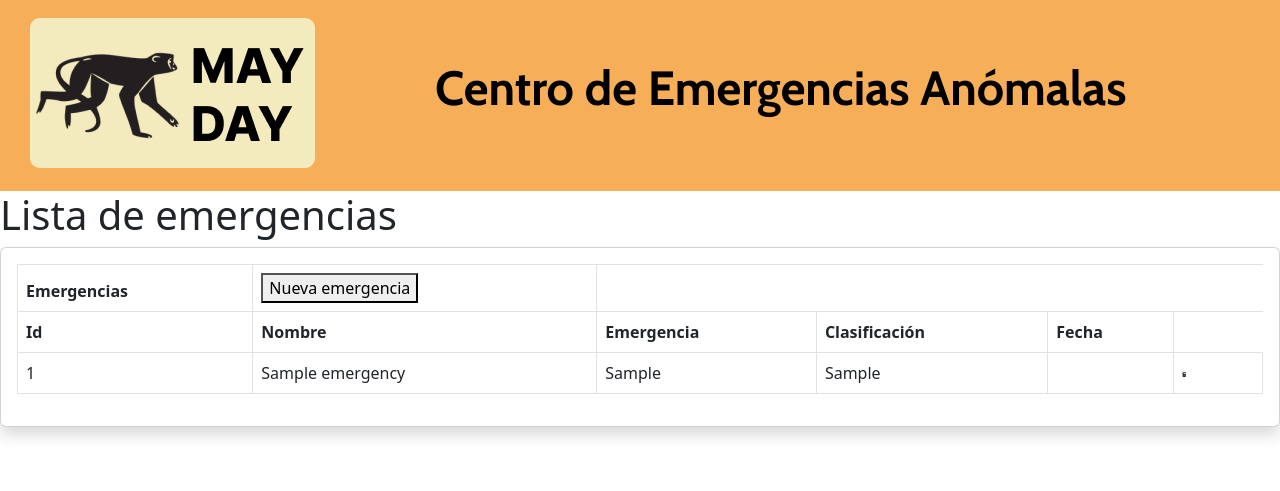
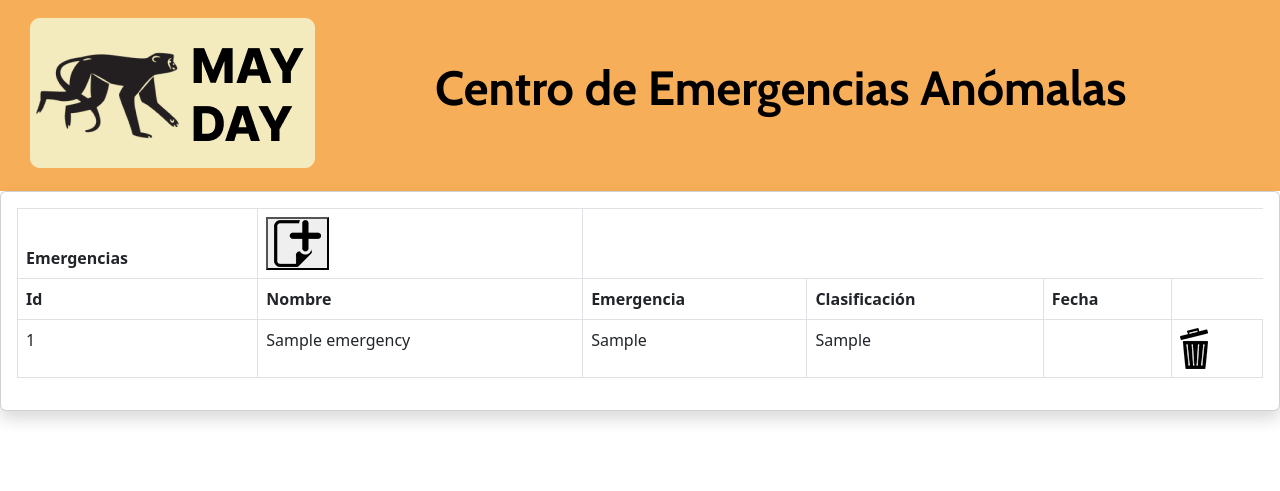
Before and after one commit to Albaric0que/MayDay, a PHP site: page / in a window 1280 px wide. Shown: the top 491 px of the page. Run offline with PHP 8.4, Linux system fonts and the light colour scheme; tables that the repository leaves empty or names only in its code hold one stand-in row (values such as "Sample post"); data that the repository does not hold is empty.

Commit message:
new icon added

```diff
--- a/src/Views/Components/layout.php
+++ b/src/Views/Components/layout.php
@@ -6,7 +6,7 @@
         <meta name="viewport" content="width=device-width, initial-scale=1.0">
         <link href="https://cdn.jsdelivr.net/npm/bootstrap@5.2.3/dist/css/bootstrap.min.css" rel="stylesheet" integrity="sha384-rbsA2VBKQhggwzxH7pPCaAqO46MgnOM80zW1RWuH61DGLwZJEdK2Kadq2F9CUG65" crossorigin="anonymous">
         <link rel="preconnect" href="https://fonts.googleapis.com"><link rel="preconnect" href="https://fonts.gstatic.com" crossorigin><link href="https://fonts.googleapis.com/css2?family=Cabin:wght@400;700&display=swap" rel="stylesheet">
-        <!-- <link rel="stylesheet" href="./src/css/main.css"> -->
+        <link rel="stylesheet" href="./src/css/emergencyList.css">
         <link rel="stylesheet" href="./src/css/header.css">
         <!-- <link rel="stylesheet" href="./src/css/create.css"> -->
     </head>
--- a/src/Views/emergencyList.php
+++ b/src/Views/emergencyList.php
@@ -11,12 +11,6 @@
     ?>
         <main>
 
-        <div>
-            <h1>
-                Lista de emergencias
-            </h1>
-        </div>
-
             <div id="wrapper">
             <div id="content-wrapper" class="d-flex flex-column">
                 <div id="content">
@@ -26,7 +20,7 @@
                             <thead>
                                 <tr>
                                     <th scope="row">Emergencias</th>
-                                    <th><a href="?action=create"><button type="button">Nueva emergencia</button></a></th>
+                                    <th><a href="?action=create"><button type="button"><img src='./public/img/nuevo.png'></button></a></th>
                                 </tr>
                                 <tr>
                                     <th scope="row">Id</th>
@@ -47,7 +41,7 @@
                                         <td>{$emergency -> getClassification()}</td>
                                         <td>{$emergency -> getDateTime()}</td>
                                         <td>
-                                            <a href='?action=delete&id={$emergency->getId()}'><img src='./public/img/bin.png' width='5%'></a>
+                                            <a href='?action=delete&id={$emergency->getId()}'><img src='./public/img/bin.png'></a>
                                         </td>
                                     </tr>
                                     ";
```
Also changed, not shown: public/img/nuevo.png, src/css/emergencyList.css (added), src/css/main.css (added).
